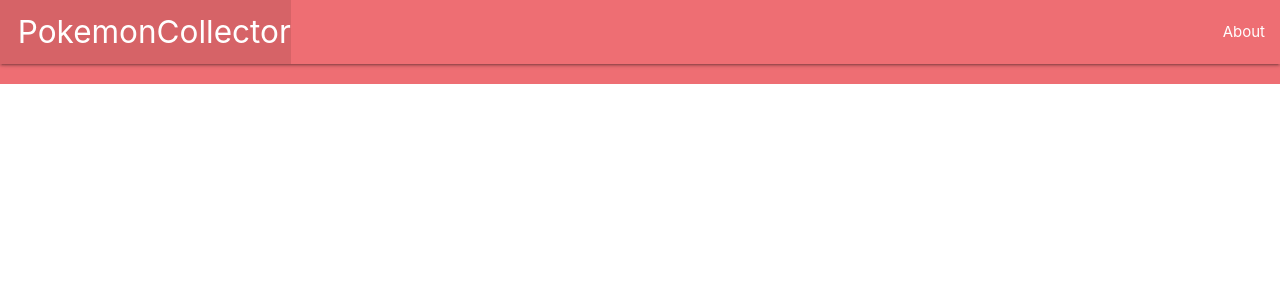
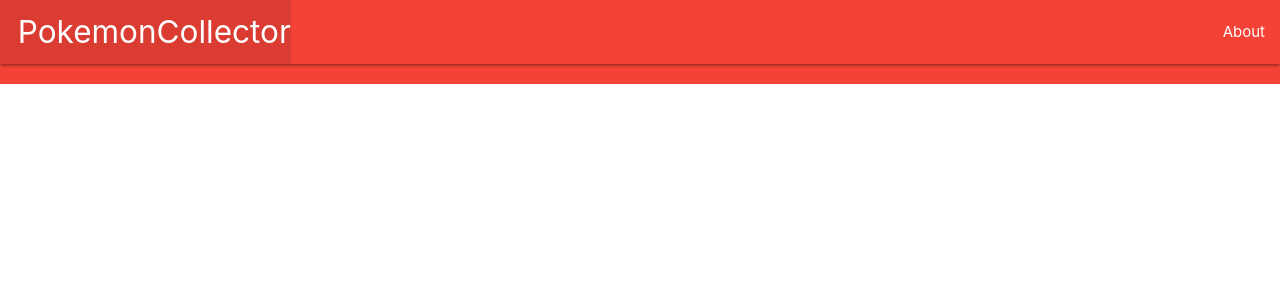
Before and after one commit to vrobl001/pokemon-collector, a Django app: template main_app/templates/base.html in a window 1280 px wide. Shown: the top 300 px of the page. Run offline with Django 3.2, Linux system fonts and the light colour scheme; the template is opened without the code that fills it, so the values that code supplies are empty.

Commit message:
loads static files

```diff
--- a/main_app/templates/base.html
+++ b/main_app/templates/base.html
@@ -1,3 +1,5 @@
+{% load static %}
+
 <!DOCTYPE html>
 <html lang="en">
   <head>
@@ -13,7 +15,7 @@
   <body>
     <header class="navbar-fixed">
       <nav>
-        <div class="nav-wrapper">
+        <div class="nav-wrapper red">
           <ul>
             <li>
               <a href="/" class="left brand-logo"
@@ -30,7 +32,7 @@
     <main class="container">
       {% block content %} {% endblock %}
     </main>
-    <footer class="page-footer">
+    <footer class="page-footer red">
       <div class="right">
         All Rights Reserved, &copy; 2019 Pokemon Collector &nbsp;
       </div>
```
